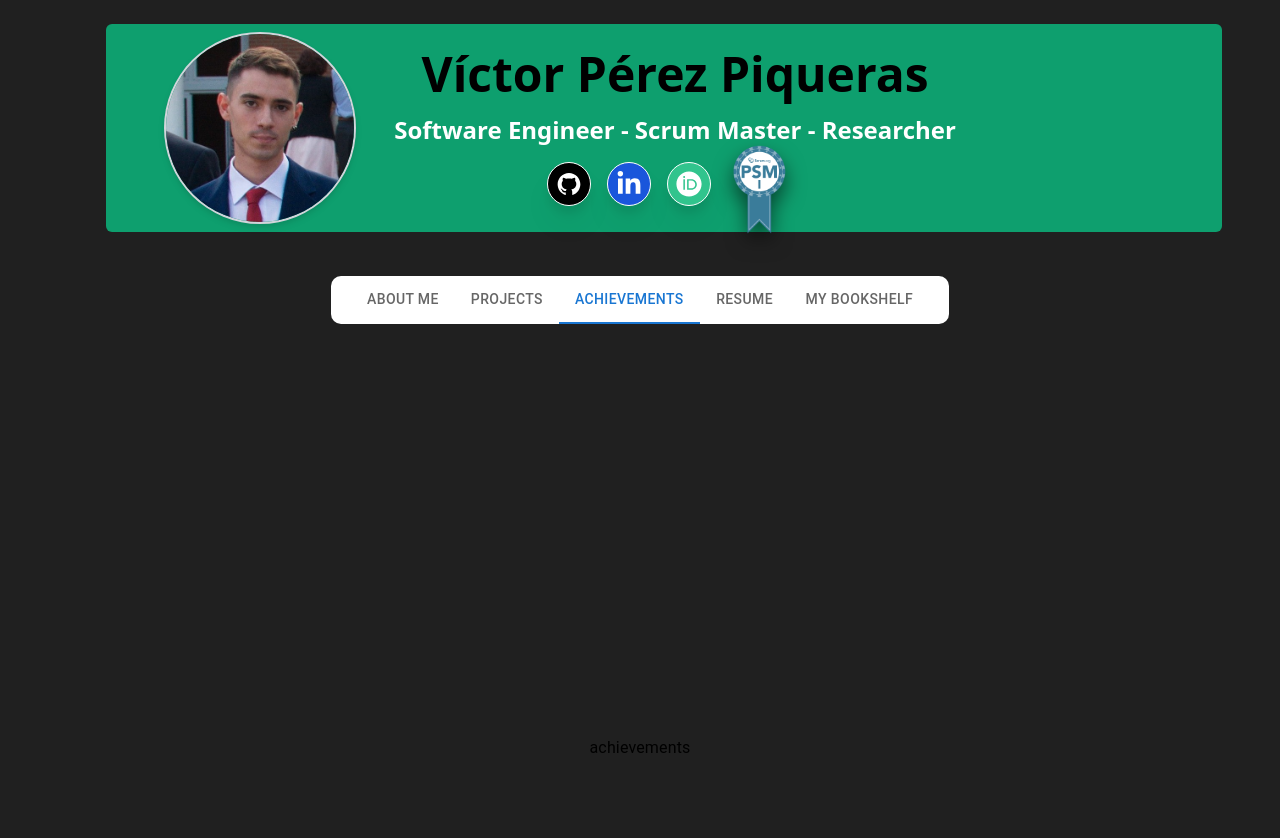
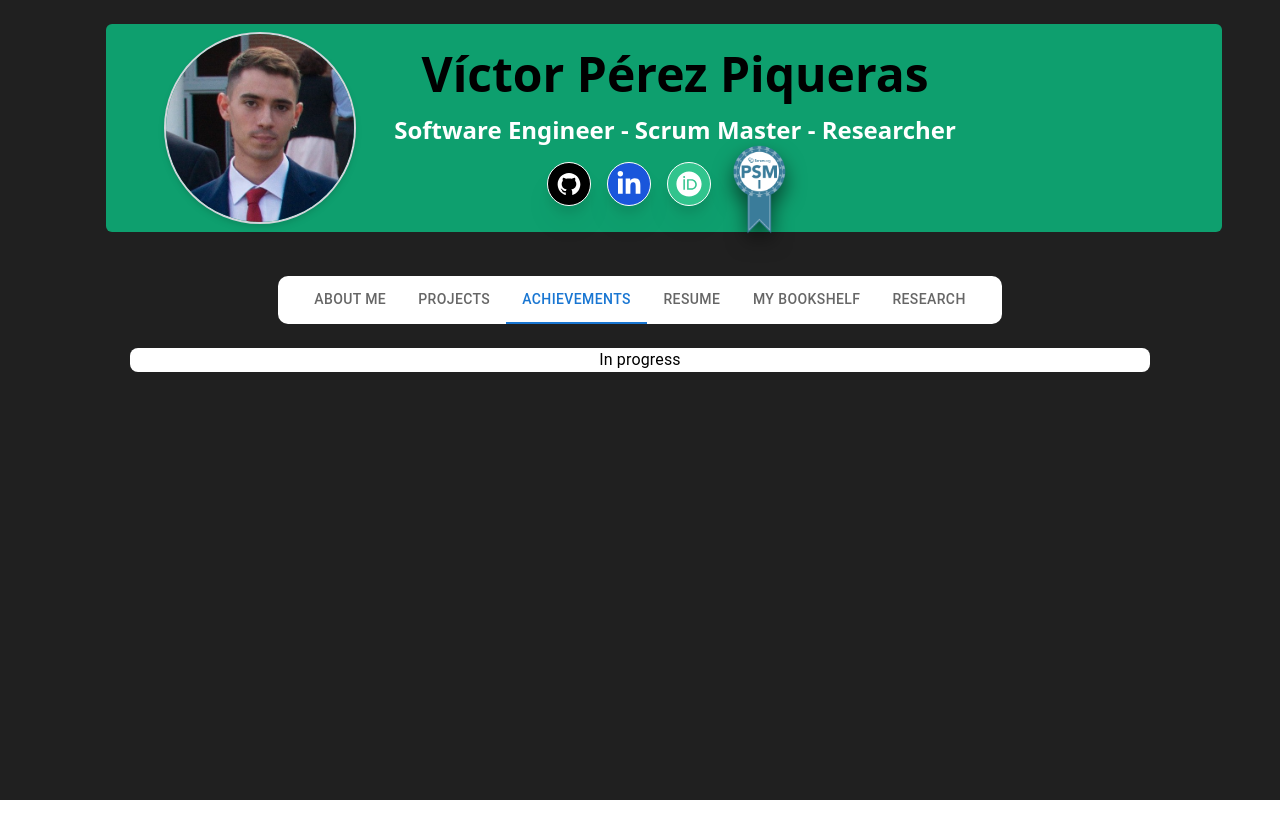
Before and after one commit to victorperezpiqueras/victorperezpiqueras.github.io, a React (Vite) app: page / in a window 1280 px wide. Both pictures are taken after a click on the tab "ACHIEVEMENTS". Shown: the top 838 px of the page. After the commit the page ends 800 px from the top, so only its background shows below. Built offline with nearby package versions, Linux system fonts and the light colour scheme.

Commit message:
add boilerplate for new sections

```diff
--- a/src/App.tsx
+++ b/src/App.tsx
@@ -17,6 +17,7 @@ import data from "./assets/data.json";
 import { PortfolioData } from "./models/PortfolioData";
 import Achievements from "./pages/Achievements/Achievements";
 import { useState, SyntheticEvent } from "react";
+import Research from "./pages/Research/Achievements";
 
 function App() {
   const [value, setValue] = useState(0);
@@ -100,6 +101,7 @@ function App() {
               <Tab label="Achievements" />
               <Tab label="Resume" />
               <Tab label="My Bookshelf" />
+              <Tab label="Research" />
             </Tabs>
           </Box>
           <div className="container w-full items-center">
@@ -118,6 +120,9 @@ function App() {
             <TabPanel value={value} index={4}>
               <Bookshelf books={portfolioData.library} />
             </TabPanel>
+            <TabPanel value={value} index={5}>
+              <Research />
+            </TabPanel>
           </div>
         </div>
       </div>
--- a/src/pages/Achievements/Achievements.tsx
+++ b/src/pages/Achievements/Achievements.tsx
@@ -5,8 +5,8 @@ type ResumeProps = {};
 
 function Achievements(props: ResumeProps) {
   return (
-    <div className="flex flex-col justify-center items-center space-y-4 text-black h-screen">
-      achievements
+    <div className="flex flex-col bg-white rounded-lg justify-center items-center space-y-4 text-black">
+      In progress
     </div>
   );
 }
--- /dev/null
+++ b/src/pages/Research/Achievements.tsx
@@ -0,0 +1,11 @@
+type ResearchProps = {};
+
+function Research(props: ResearchProps) {
+  return (
+    <div className="flex flex-col bg-white rounded-lg justify-center items-center space-y-4 text-black">
+      In progress
+    </div>
+  );
+}
+
+export default Research;
```
